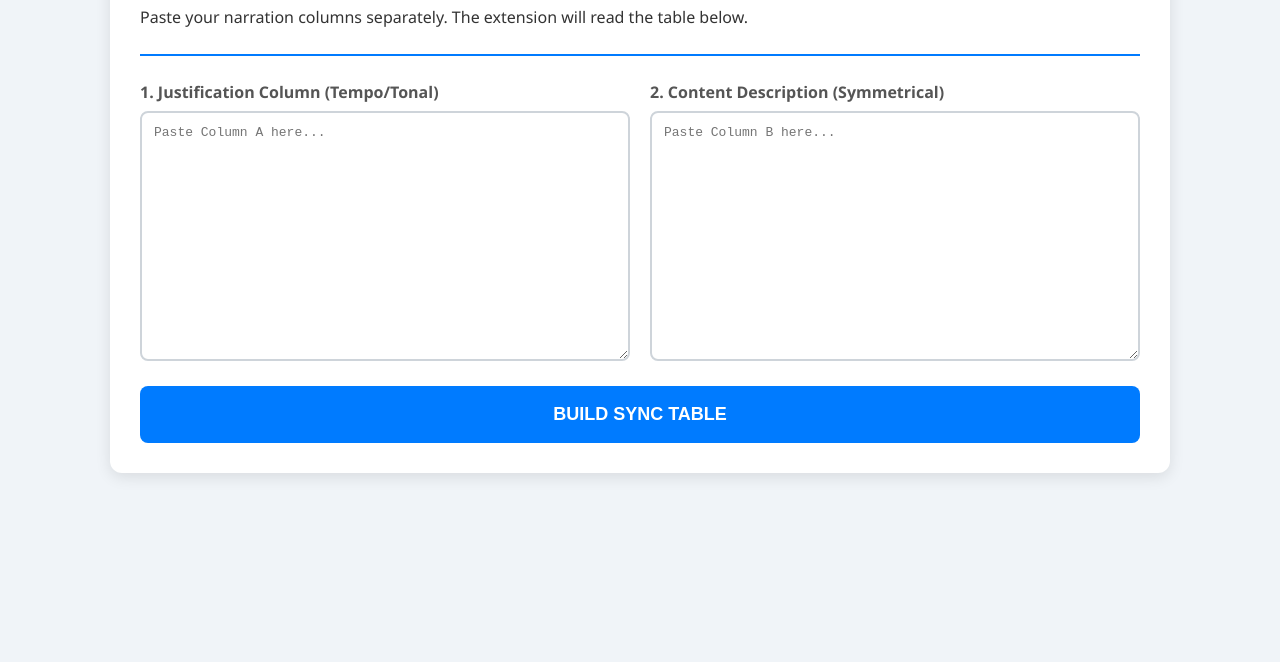
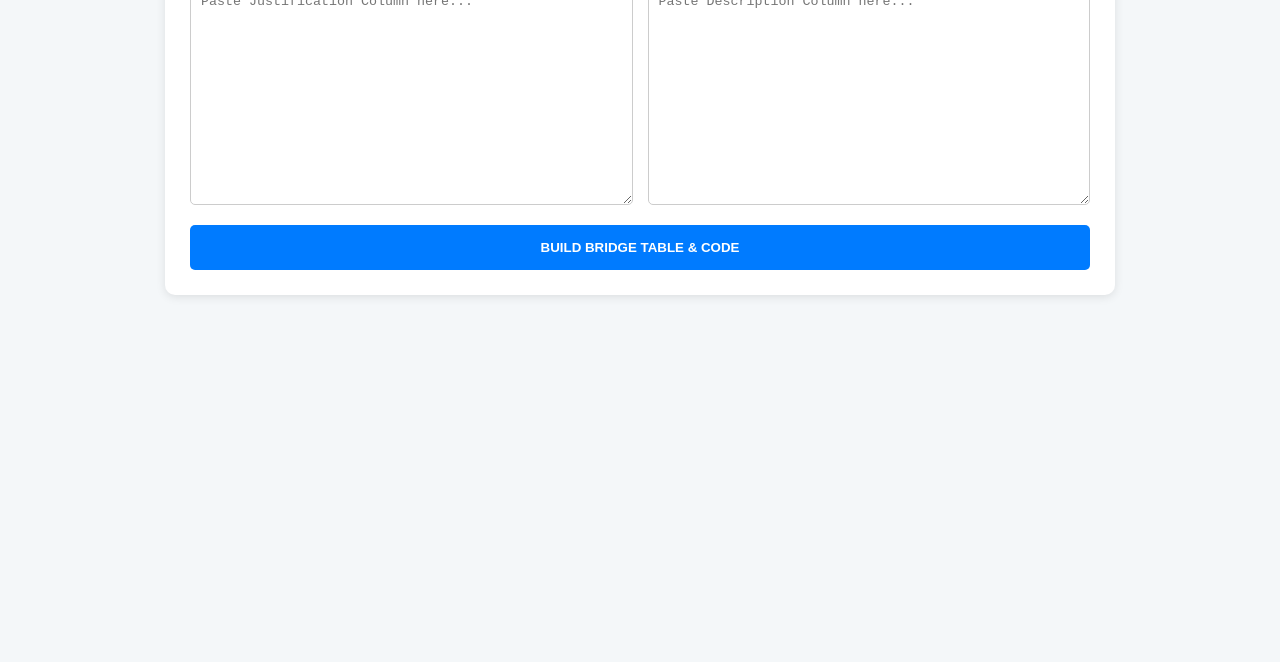
Before and after one commit to fj56568-beep/data-bridge-site, a plain HTML site: page index.html in a window 1280 px wide. Shown: the part 138-800 px from the top of the page. Drawn offline with Linux system fonts and the light colour scheme.

Commit message:
Update index.html

```diff
--- a/index.html
+++ b/index.html
@@ -2,85 +2,60 @@
 <html lang="en">
 <head>
     <meta charset="UTF-8">
-    <title>253-Row Extension Bridge</title>
+    <title>Data Bridge - Get Extension Code</title>
     <style>
-        body { font-family: 'Segoe UI', Tahoma, Geneva, Verdana, sans-serif; padding: 20px; background: #f0f4f8; color: #333; }
-        .container { max-width: 1000px; margin: auto; background: white; padding: 30px; border-radius: 12px; box-shadow: 0 4px 15px rgba(0,0,0,0.1); }
-        .header { border-bottom: 2px solid #007bff; margin-bottom: 25px; padding-bottom: 10px; }
-        .input-grid { display: grid; grid-template-columns: 1fr 1fr; gap: 20px; margin-bottom: 20px; }
-        label { font-weight: bold; display: block; margin-bottom: 8px; color: #555; }
-        textarea { width: 100%; height: 250px; padding: 12px; border: 2px solid #ced4da; border-radius: 8px; font-family: monospace; font-size: 13px; box-sizing: border-box; resize: vertical; }
-        textarea:focus { border-color: #007bff; outline: none; box-shadow: 0 0 0 3px rgba(0,123,255,0.1); }
-        .btn { width: 100%; background: #007bff; color: white; padding: 18px; border: none; border-radius: 8px; cursor: pointer; font-size: 18px; font-weight: bold; text-transform: uppercase; transition: background 0.3s; }
-        .btn:hover { background: #0056b3; }
-        #resultArea { display: none; margin-top: 30px; border-top: 2px solid #eee; padding-top: 20px; }
-        table { width: 100%; border-collapse: collapse; margin-top: 20px; background: white; }
-        th, td { border: 1px solid #dee2e6; padding: 12px; text-align: left; font-size: 13px; }
-        th { background: #f8f9fa; color: #495057; position: sticky; top: 0; }
-        /* Hidden JSON container for the extension to find */
-        #jsonDisplay { display: none; }
-        .status-badge { display: inline-block; padding: 5px 12px; background: #28a745; color: white; border-radius: 20px; font-size: 12px; margin-bottom: 10px; }
+        body { font-family: sans-serif; padding: 20px; background: #f4f7f9; }
+        .container { max-width: 900px; margin: auto; background: white; padding: 25px; border-radius: 10px; box-shadow: 0 2px 10px rgba(0,0,0,0.1); }
+        .input-flex { display: flex; gap: 15px; margin-bottom: 20px; }
+        textarea { flex: 1; height: 200px; padding: 10px; border: 1px solid #ccc; border-radius: 5px; }
+        .btn { width: 100%; background: #007bff; color: white; padding: 15px; border: none; border-radius: 5px; cursor: pointer; font-weight: bold; }
+        #outputWrapper { display: none; margin-top: 25px; }
+        .code-area { background: #222; color: #0f0; padding: 15px; border-radius: 5px; word-break: break-all; font-family: monospace; margin-bottom: 20px; max-height: 150px; overflow-y: auto; }
+        table { width: 100%; border-collapse: collapse; }
+        th, td { border: 1px solid #ddd; padding: 8px; text-align: left; font-size: 12px; }
+        th { background: #eee; }
     </style>
 </head>
 <body>
     <div class="container">
-        <div class="header">
-            <h1>Data Bridge: Excel to Extension</h1>
-            <p>Paste your narration columns separately. The extension will read the table below.</p>
+        <h2>1. Paste Your Data</h2>
+        <div class="input-flex">
+            <textarea id="jIn" placeholder="Paste Justification Column here..."></textarea>
+            <textarea id="dIn" placeholder="Paste Description Column here..."></textarea>
         </div>
+        <button class="btn" onclick="generate()">BUILD BRIDGE TABLE & CODE</button>
 
-        <div class="input-grid">
-            <div>
-                <label>1. Justification Column (Tempo/Tonal)</label>
-                <textarea id="justInput" placeholder="Paste Column A here..."></textarea>
-            </div>
-            <div>
-                <label>2. Content Description (Symmetrical)</label>
-                <textarea id="descInput" placeholder="Paste Column B here..."></textarea>
-            </div>
-        </div>
+        <div id="outputWrapper">
+            <h2>2. Copy this Bridge Code</h2>
+            <div id="codeDisplay" class="code-area"></div>
 
-        <button class="btn" onclick="buildTable()">Build Sync Table</button>
-
-        <div id="resultArea">
-            <div class="status-badge">Table Ready for Sync</div>
-            <div id="jsonDisplay"></div> <h3>Verification Table</h3>
-            <div id="tableContainer"></div>
+            <h2>3. Verification Table</h2>
+            <div id="tableDisplay"></div>
         </div>
     </div>
 
     <script>
-        function buildTable() {
-            const justText = document.getElementById('justInput').value.trim();
-            const descText = document.getElementById('descInput').value.trim();
+        function generate() {
+            const jRows = document.getElementById('jIn').value.trim().split('\n');
+            const dRows = document.getElementById('dIn').value.trim().split('\n');
+            const data = [];
+            let table = '<table><tr><th>Row</th><th>Justification</th><th>Description</th></tr>';
 
-            if (!justText || !descText) {
-                alert("Please paste data into both columns first.");
-                return;
+            const max = Math.max(jRows.length, dRows.length);
+            for (let i = 0; i < max; i++) {
+                const jVal = (jRows[i] || "").trim();
+                const dVal = (dRows[i] || "").trim();
+                if (jVal || dVal) {
+                    data.push([jVal, dVal]);
+                    table += `<tr><td>${i+1}</td><td>${jVal}</td><td>${dVal}</td></tr>`;
+                }
             }
+            table += '</table>';
 
-            const justRows = justText.split('\n');
-            const descRows = descText.split('\n');
-            const dataForExtension = [];
-            const maxRows = Math.max(justRows.length, descRows.length);
-
-            let html = '<table><thead><tr><th>#</th><th>Justification</th><th>Content Description</th></tr></thead><tbody>';
-
-            for (let i = 0; i < maxRows; i++) {
-                const jValue = (justRows[i] || "").trim();
-                const dValue = (descRows[i] || "").trim();
-
-                dataForExtension.push([jValue, dValue]);
-                html += `<tr><td>${i + 1}</td><td>${jValue}</td><td>${dValue}</td></tr>`;
-            }
-            html += '</tbody></table>';
-
-            // Show and Populate
-            document.getElementById('resultArea').style.display = 'block';
-            document.getElementById('tableContainer').innerHTML = html;
-
-            // Store data in a way the extension can grab
-            document.getElementById('jsonDisplay').innerText = JSON.stringify(dataForExtension);
+            // IMPORTANT: This makes the code and table visible
+            document.getElementById('outputWrapper').style.display = 'block';
+            document.getElementById('codeDisplay').innerText = JSON.stringify(data);
+            document.getElementById('tableDisplay').innerHTML = table;
         }
     </script>
 </body>
```
